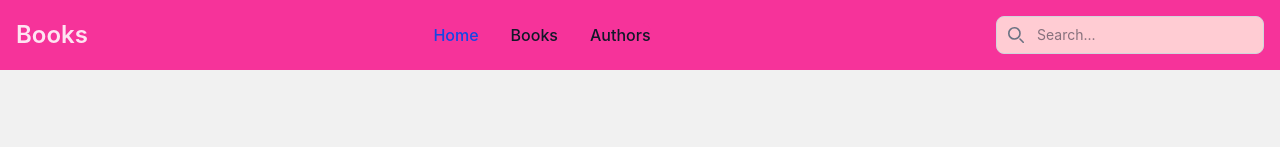
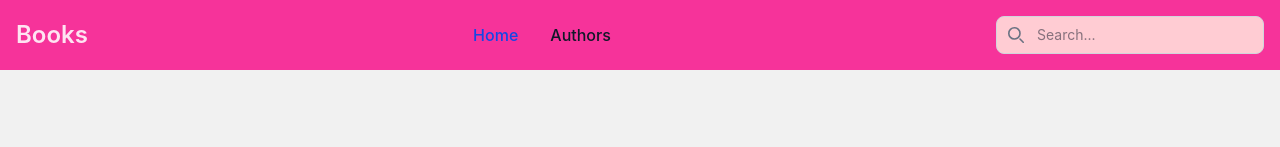
Before and after one commit to mayrars/books, a React (Vite) app: page / in a window 1280 px wide. Shown: the top 147 px of the page. Built offline with nearby package versions, Linux system fonts and the light colour scheme.

Commit message:
deleted link

```diff
--- a/src/components/Header.jsx
+++ b/src/components/Header.jsx
@@ -44,9 +44,6 @@ const Header = () => {
                     <NavLink to="/" className="block py-2 px-3 text-white bg-blue-700 rounded-sm md:bg-transparent md:text-blue-700 md:p-0 md:dark:text-blue-500" aria-current="page">Home</NavLink>
                 </li>
                 <li>
-                    <NavLink to="about" className="block py-2 px-3 text-gray-900 rounded-sm hover:bg-gray-100 md:hover:bg-transparent md:hover:text-blue-700 md:p-0 md:dark:hover:text-blue-500 dark:text-white dark:hover:bg-gray-700 dark:hover:text-white md:dark:hover:bg-transparent dark:border-gray-700">Books</NavLink>
-                </li>
-                <li>
                     <NavLink to="authors" className="block py-2 px-3 text-gray-900 rounded-sm hover:bg-gray-100 md:hover:bg-transparent md:hover:text-blue-700 md:p-0 dark:text-white md:dark:hover:text-blue-500 dark:hover:bg-gray-700 dark:hover:text-white md:dark:hover:bg-transparent dark:border-gray-700">Authors</NavLink>
                 </li>
             </ul>
```
